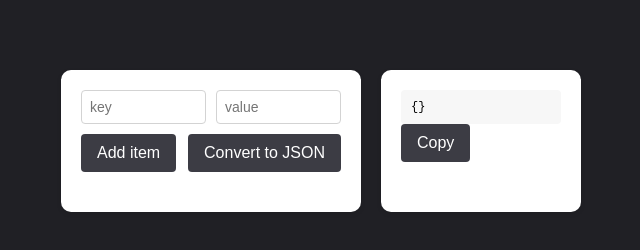
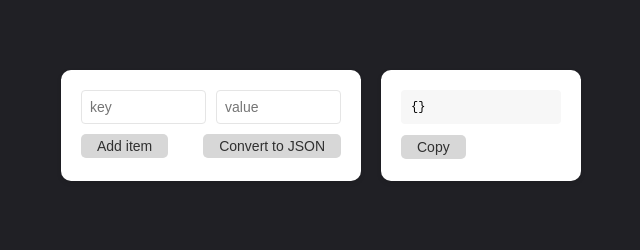
Before and after one commit to cyberkesa/JSON-Constructor, a plain HTML site: page index.html in a window 1280 px wide. Shown: the part 176-426 px from the top of the page, without its empty margins (319-959 px from the left). Drawn offline with Linux system fonts and the light colour scheme.

Commit message:
Fix design

```diff
--- a/adaptability.css
+++ b/adaptability.css
@@ -11,4 +11,11 @@
   .header-text {
     font-size: 25px;
   }
+
+  .btns-o {
+    margin-top: 7px;
+  }
+  .json-container {
+    width: 300px;
+  }
 }
--- a/index.html
+++ b/index.html
@@ -40,7 +40,7 @@
       <div class="json-container">
         <pre class="json" id="json">{}</pre>
         <div class="optional-buttons">
-          <button class="btns-o" id="copyButton">Copy</button>
+          <button class="btns-copy" id="copyButton">Copy</button>
         </div>
       </div>
     </div>
--- a/styles.css
+++ b/styles.css
@@ -40,7 +40,7 @@ body {
 .form-container {
   background-color: white;
   border-radius: 10px;
-  padding: 20px;
+  padding: 20px 20px 3px;
   margin: 10px;
   box-shadow: 0 2px 5px rgba(0, 0, 0, 0.1);
   width: 300px;
@@ -73,7 +73,7 @@ select {
   width: 100%;
   padding: 8px;
   border-radius: 4px;
-  border: 1px solid lightgrey;
+  border: 1px solid rgb(229, 229, 229);
   margin-bottom: 10px;
   box-sizing: border-box;
   font-size: 14px;
@@ -87,17 +87,17 @@ select {
 }
 
 button {
-  background-color: rgb(60, 60, 68);
-  color: #fff;
-  font-size: 16px;
+  background-color: rgb(215, 215, 215);
+  color: #303030;
+  font-size: 14px;
   border: none;
-  border-radius: 4px;
-  padding: 10px 16px;
+  border-radius: 5px;
+  padding: 4px 16px;
   cursor: pointer;
 }
 
 button:hover {
-  background-color: rgb(24, 23, 26);
+  background-color: rgb(184, 184, 184);
 }
 
 .json {
@@ -106,3 +106,6 @@ button:hover {
   border-radius: 4px;
   overflow-x: auto;
 }
+.btns-copy {
+  margin-top: 11px;
+}
```
